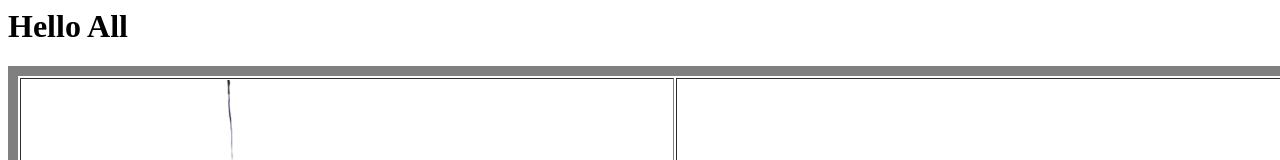
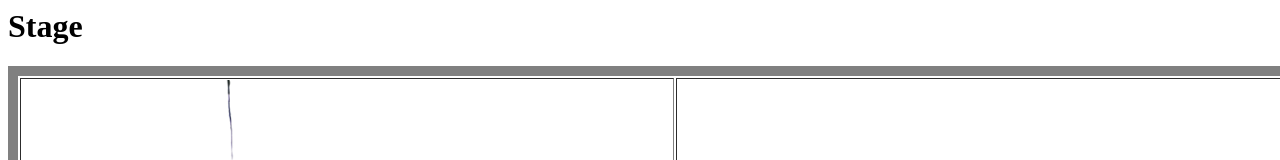
Before and after one commit to venkat44u/Melon-Studios, a plain HTML site: page home.html in a window 1280 px wide. Shown: the top 160 px of the page. Drawn offline with Linux system fonts and the light colour scheme.

Commit message:
Update home.html

```diff
--- a/home.html
+++ b/home.html
@@ -1,6 +1,6 @@
 <html>
 	<head>
-		<h1> Hello All </h1>
+		<h1> Stage </h1>
 	</head>
 
 	<body>
```
